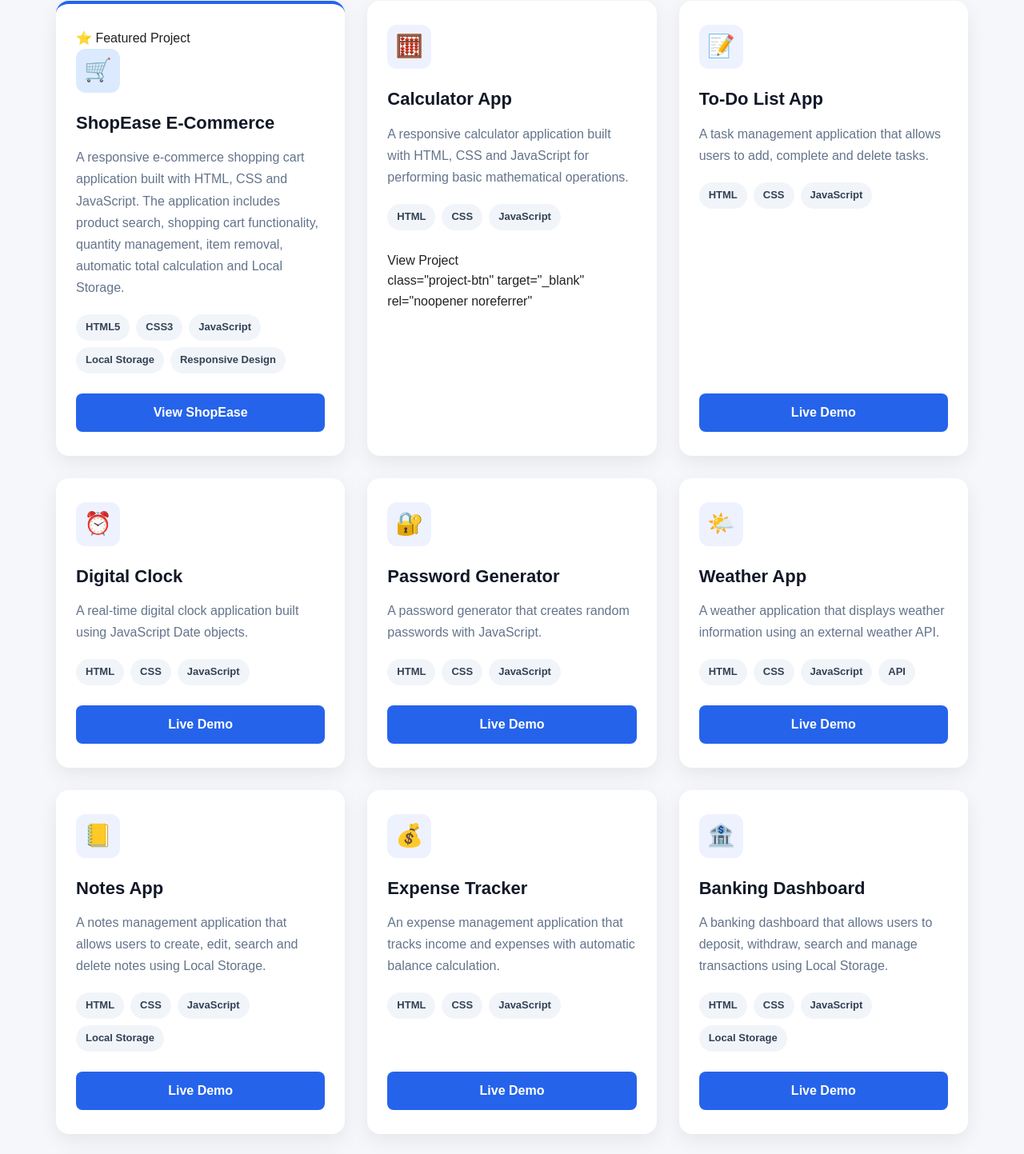
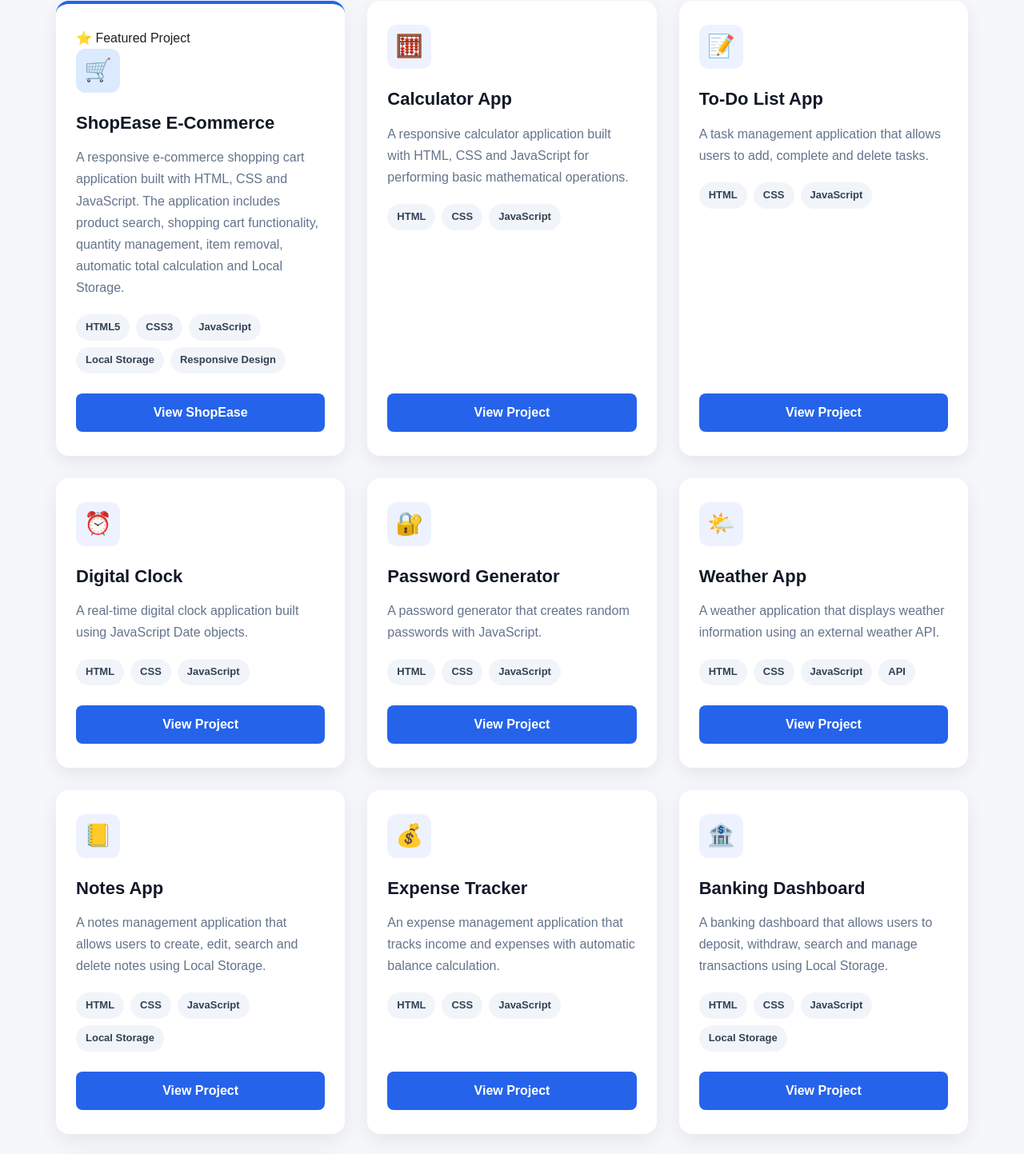
Before and after one commit to ihejirika-web/ihejirika-portfolio, a plain HTML site: page index.html in a window 1280 px wide. Shown: the part 3102-4545 px from the top of the page at 80% size. Drawn offline with Linux system fonts and the light colour scheme; files whose address does not match are found by name.

Commit message:
Fix HTML formatting and structure

```diff
--- a/index.html
+++ b/index.html
@@ -292,11 +292,7 @@
             <span>JavaScript</span>
           </div>
 
-          <a
-            <a href="calculator-project/index.html">View Project</a>
-            class="project-btn"
-            target="_blank"
-            rel="noopener noreferrer"
+          <a href="calculator-project/index.html" class="project-btn" target="_blank" rel="noopener noreferrer">View Project</a>
         </div>
 
         <!-- ================= TO-DO LIST ================= -->
@@ -319,14 +315,7 @@
             <span>JavaScript</span>
           </div>
 
-          <a
-            href="../to-do-list-project/index.html"
-            class="project-btn"
-            target="_blank"
-            rel="noopener noreferrer"
-          >
-            Live Demo
-          </a>
+          <a href="to-do-list-project/index.html" class="project-btn" target="_blank" rel="noopener noreferrer">View Project</a>
         </div>
 
         <!-- ================= DIGITAL CLOCK ================= -->
@@ -349,14 +338,7 @@
             <span>JavaScript</span>
           </div>
 
-          <a
-            href="../digital-clock-project/index.html"
-            class="project-btn"
-            target="_blank"
-            rel="noopener noreferrer"
-          >
-            Live Demo
-          </a>
+          <a href="digital-clock-project/index.html" class="project-btn" target="_blank" rel="noopener noreferrer">View Project</a>
         </div>
 
         <!-- ================= PASSWORD GENERATOR ================= -->
@@ -378,14 +360,7 @@
             <span>JavaScript</span>
           </div>
 
-          <a
-            href="../password-generator-project/index.html"
-            class="project-btn"
-            target="_blank"
-            rel="noopener noreferrer"
-          >
-            Live Demo
-          </a>
+          <a href="password-generator-project/index.html" class="project-btn" target="_blank" rel="noopener noreferrer">View Project</a>
         </div>
 
         <!-- ================= WEATHER APP ================= -->
@@ -410,14 +385,7 @@
             <span>API</span>
           </div>
 
-          <a
-            href="../weather-app-project/index.html"
-            class="project-btn"
-            target="_blank"
-            rel="noopener noreferrer"
-          >
-            Live Demo
-          </a>
+          <a href="weather-app-project/index.html" class="project-btn" target="_blank" rel="noopener noreferrer">View Project</a>
         </div>
 
         <!-- ================= NOTES APP ================= -->
@@ -442,14 +410,7 @@
             <span>Local Storage</span>
           </div>
 
-          <a
-            href="../notes-app-project/index.html"
-            class="project-btn"
-            target="_blank"
-            rel="noopener noreferrer"
-          >
-            Live Demo
-          </a>
+          <a href="notes-app-project/index.html" class="project-btn" target="_blank" rel="noopener noreferrer">View Project</a>
         </div>
 
         <!-- ================= EXPENSE TRACKER ================= -->
@@ -472,14 +433,7 @@
             <span>JavaScript</span>
           </div>
 
-          <a
-            href="../expense-tracker-project/index.html"
-            class="project-btn"
-            target="_blank"
-            rel="noopener noreferrer"
-          >
-            Live Demo
-          </a>
+          <a href="expense-tracker-project/index.html" class="project-btn" target="_blank" rel="noopener noreferrer">View Project</a>
         </div>
 
         <!-- ================= BANKING DASHBOARD ================= -->
@@ -504,14 +458,7 @@
             <span>Local Storage</span>
           </div>
 
-          <a
-            href="../banking-dashboard-project/index.html"
-            class="project-btn"
-            target="_blank"
-            rel="noopener noreferrer"
-          >
-            Live Demo
-          </a>
+          <a href="banking-dashboard-project/index.html" class="project-btn" target="_blank" rel="noopener noreferrer">View Project</a>
         </div>
 
         <!-- ================= PORTFOLIO ================= -->
```
